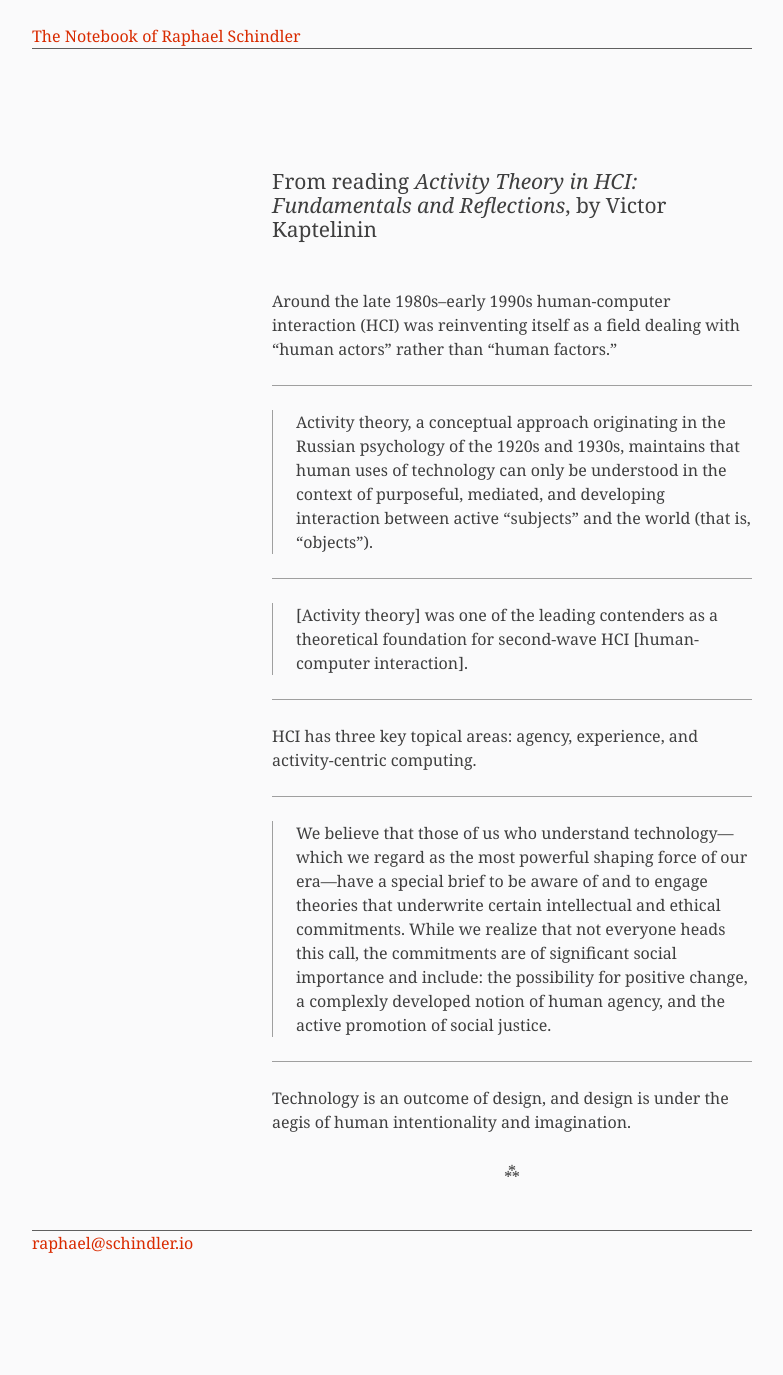
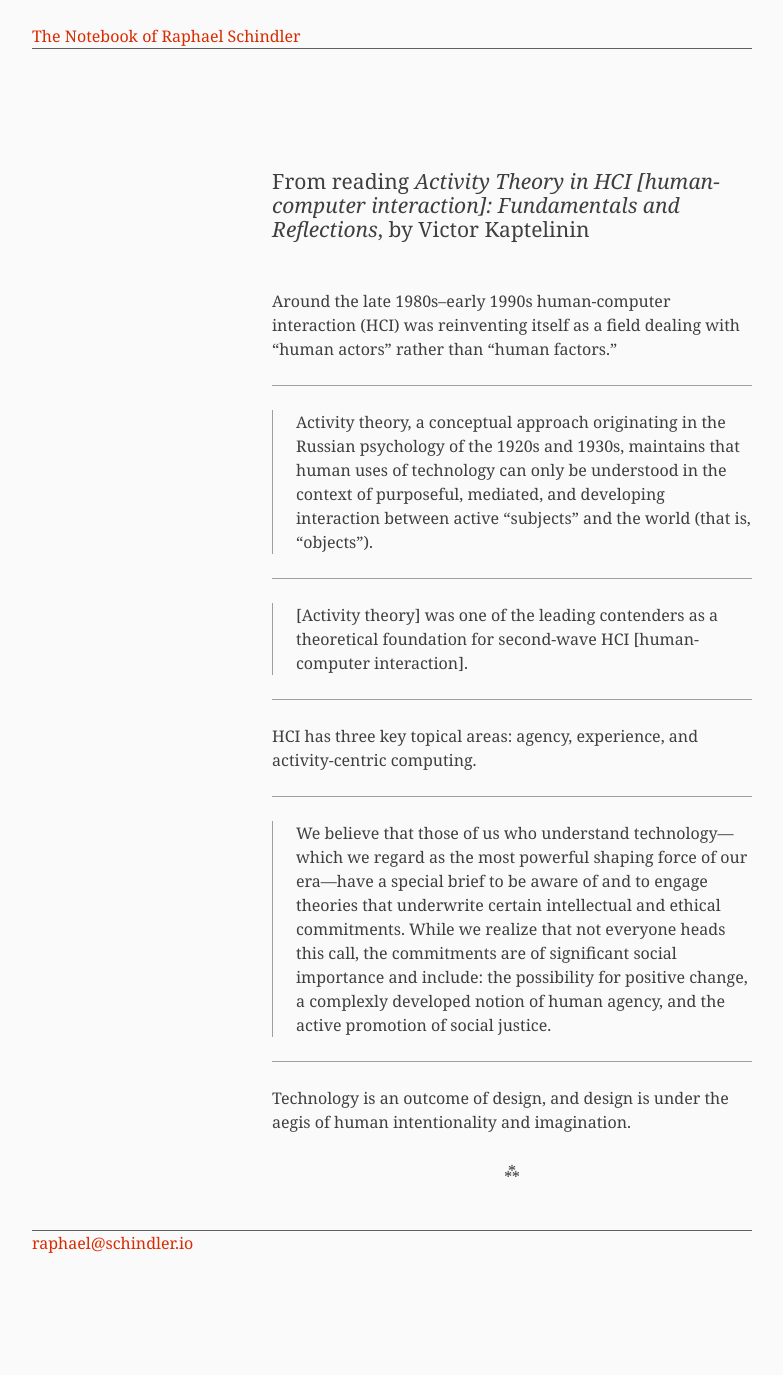
Before and after one commit to RaphaelSchindler/NotebookWebsite, a Jekyll site: the page built from _posts/2016-09-03-activity-theory.md, in a window 1280 px wide. Shown: the whole page, without its empty margins (248-1031 px from the left). Built offline with Jekyll 4.4.1, drawn with Linux system fonts in a browser that asks for light colours.

Commit message:
Fixes typo

```diff
--- a/_posts/2016-09-03-activity-theory.md
+++ b/_posts/2016-09-03-activity-theory.md
@@ -1,8 +1,8 @@
 ---
-title: "From reading <i>Activity Theory in HCI [human-computer-interaction]: Fundamentals and Reflections</i>, by Victor Kaptelinin"
+title: "From reading <i>Activity Theory in HCI [human-computer interaction]: Fundamentals and Reflections</i>, by Victor Kaptelinin"
 ---
 
-# From reading _Activity Theory in HCI: Fundamentals and Reflections_, by Victor Kaptelinin
+# From reading _Activity Theory in HCI [human-computer interaction]: Fundamentals and Reflections_, by Victor Kaptelinin
 
 Around the late 1980s–early 1990s human-computer interaction (HCI) was reinventing itself as a field dealing with "human actors" rather than "human factors."
 
```
